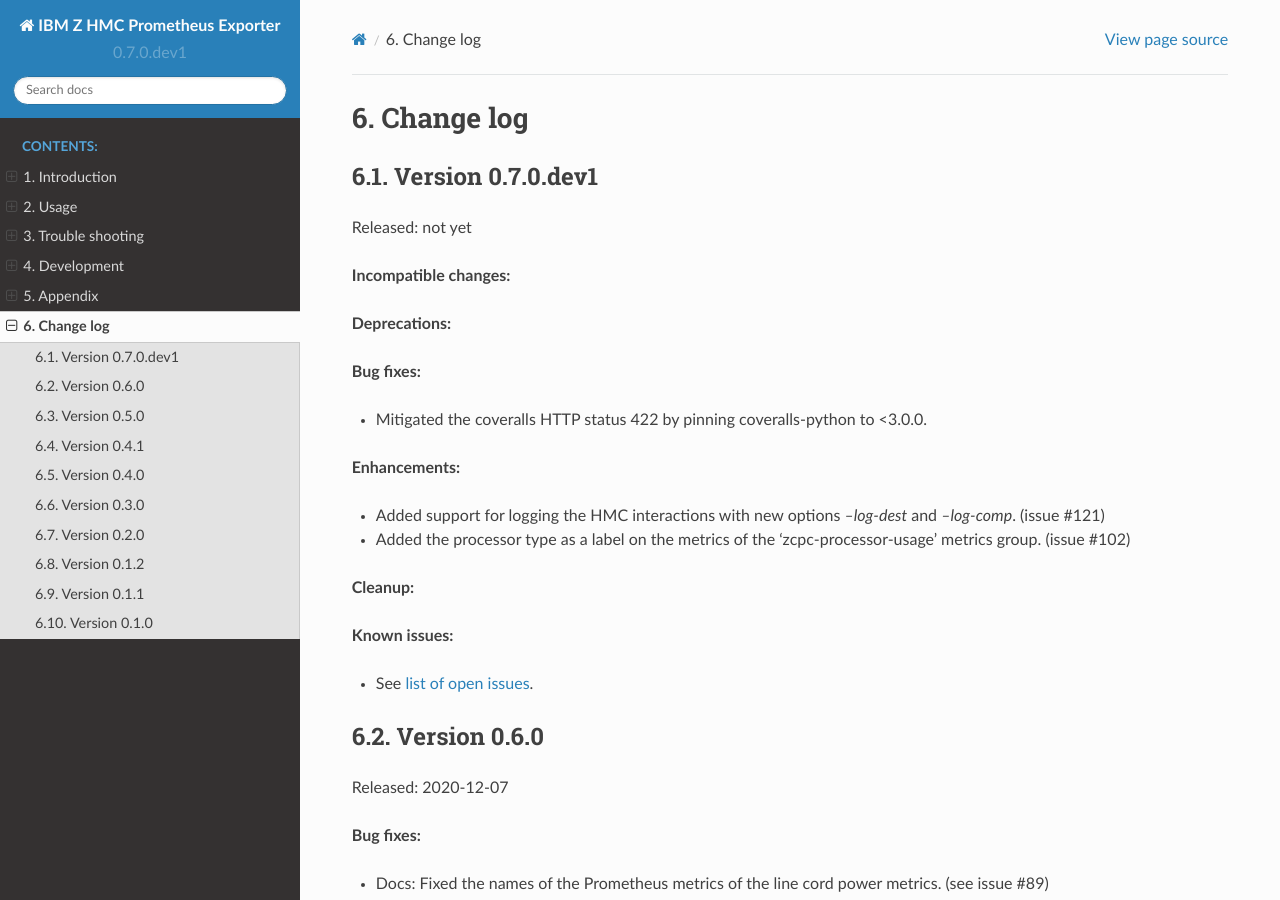
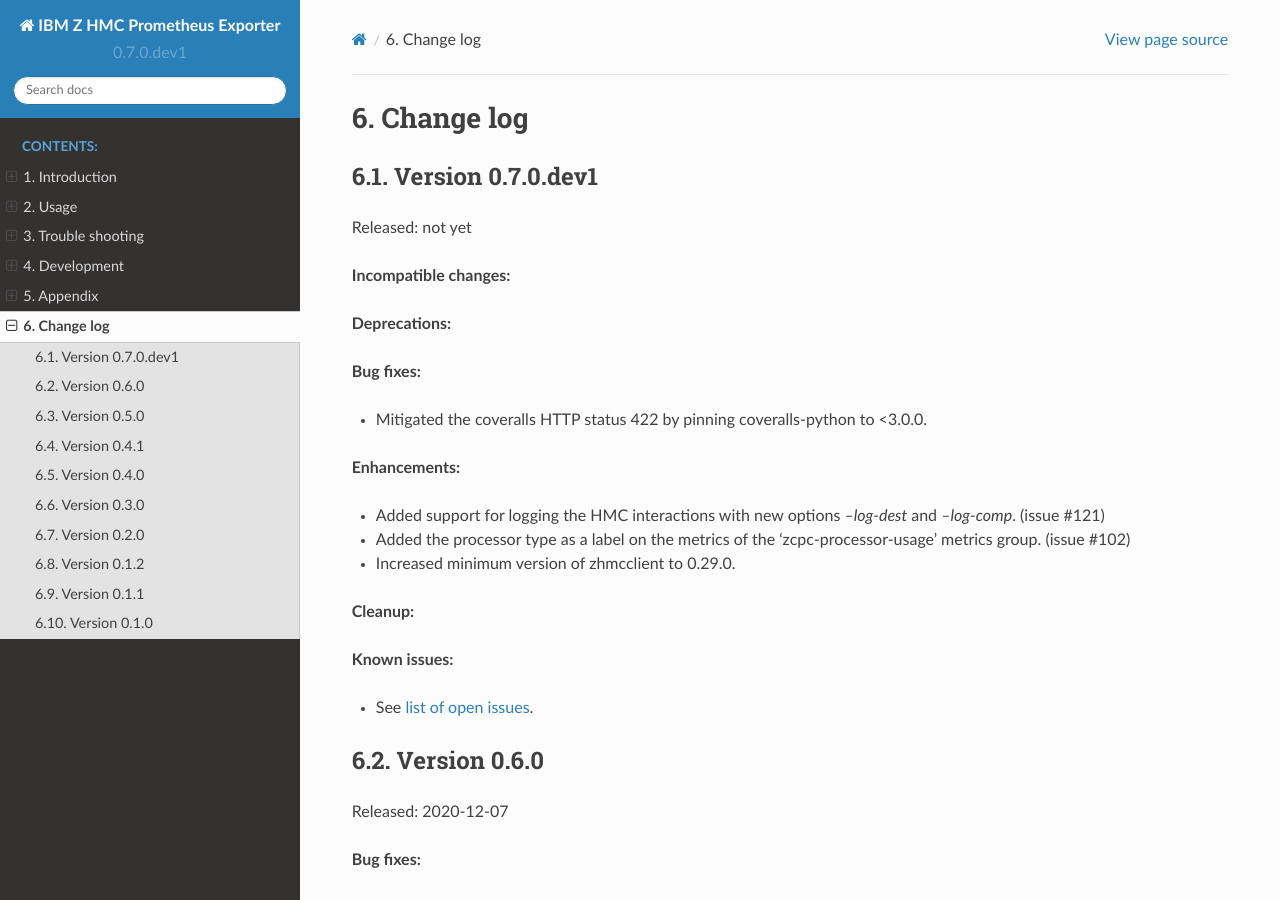
Before and after one commit to zhmcclient/zhmc-prometheus-exporter, a Sphinx documentation site: the page built from docs/changes.rst, in a window 1280 px wide and 900 px high. Built offline with Sphinx 7.4.7 and the Read the Docs theme 2.0.0, drawn with Linux system fonts in a browser that asks for light colours.

Commit message:
Increased minimum version of zhmcclient to 0.29.0
Signed-off-by: Andreas Maier <maiera@de.ibm.com>

```diff
--- a/docs/changes.rst
+++ b/docs/changes.rst
@@ -38,6 +38,8 @@
 
 * Added the processor type as a label on the metrics of the 'zcpc-processor-usage'
   metrics group. (issue #102)
+
+* Increased minimum version of zhmcclient to 0.29.0.
 
 **Cleanup:**
 
--- a/requirements.txt
+++ b/requirements.txt
@@ -1,6 +1,4 @@
-# TODO: Enable zhmcclient 0.29.0 again once released.
-git+https://github.com/zhmcclient/python-zhmcclient@master#egg=zhmcclient
-# zhmcclient>=0.29.0 # Apache-2.0
+zhmcclient>=0.29.0 # Apache-2.0
 
 prometheus-client>=0.3.1 # Apache-2.0
 urllib3>=1.24.0
```
